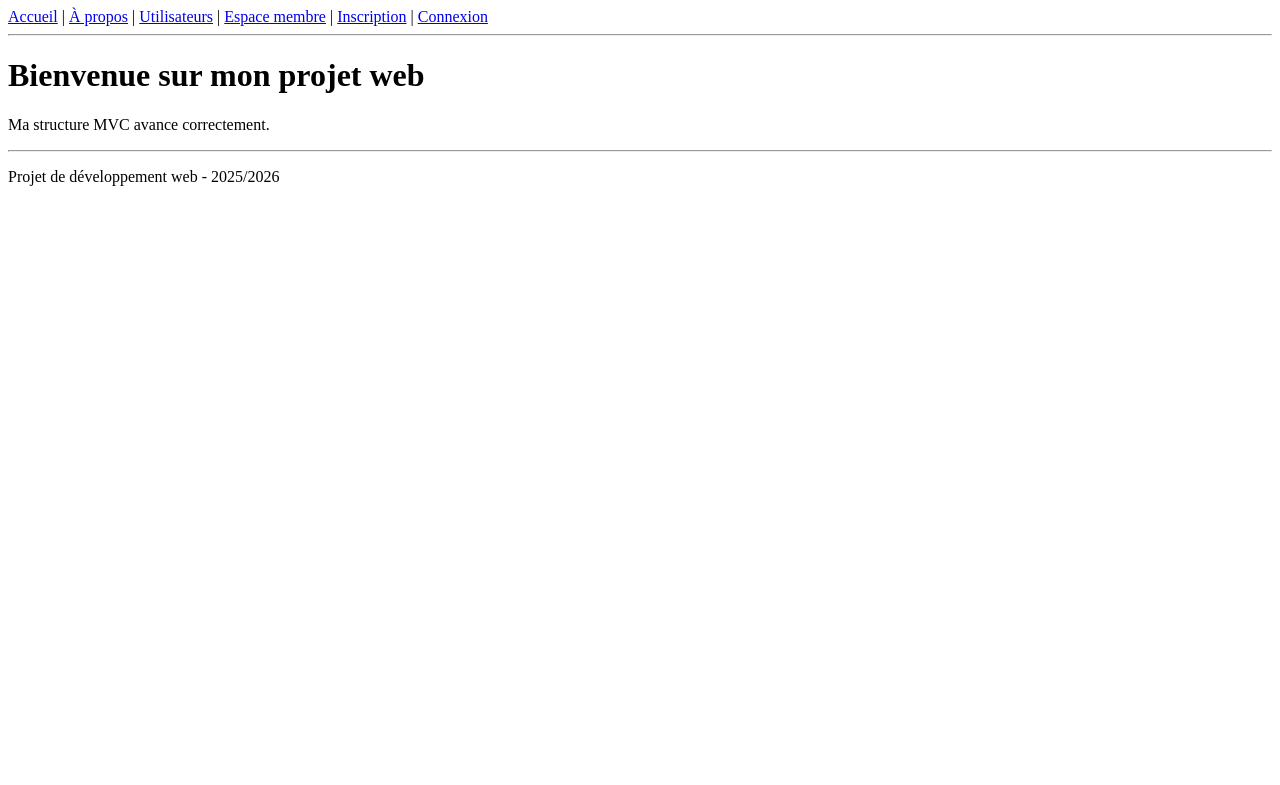
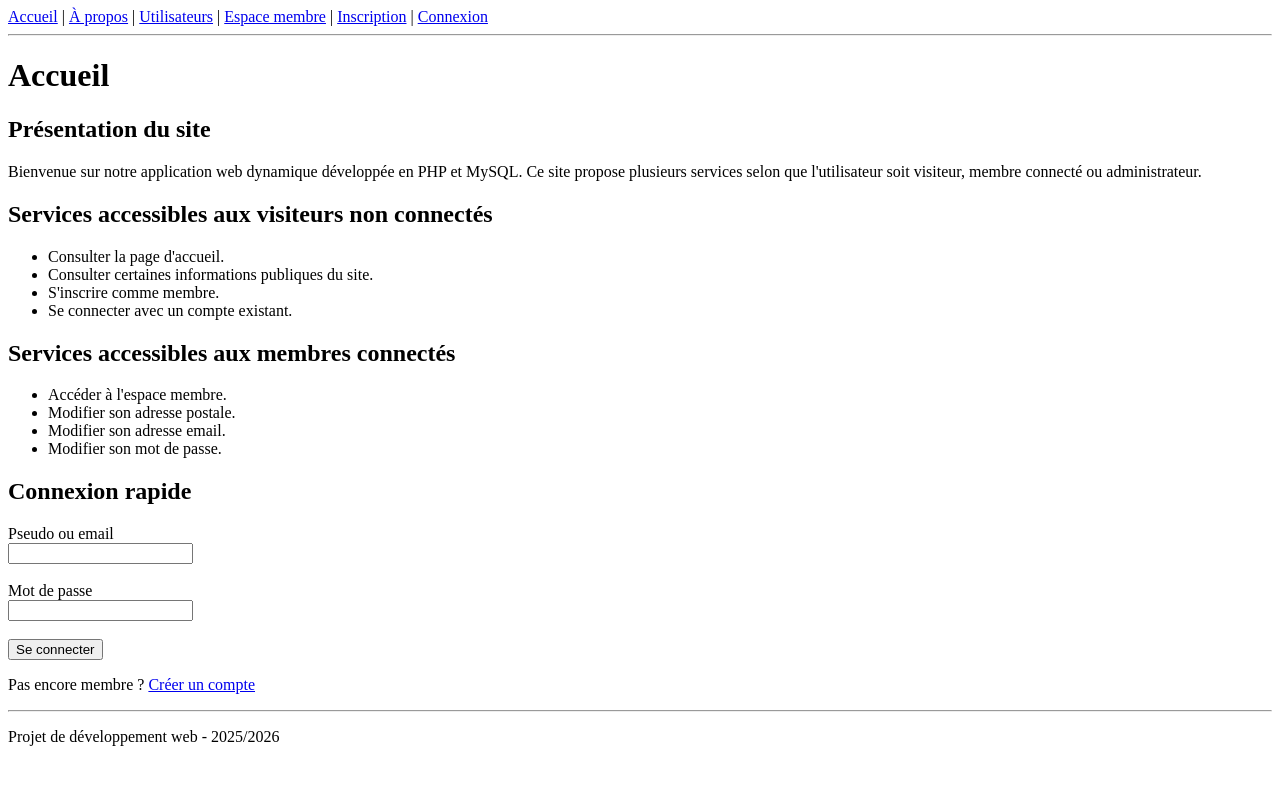
Before and after one commit to amrlag/projet_web, a PHP site: page /home.php in a window 1280 px wide. Shown: the top 785 px of the page. Run offline with PHP 8.4, Linux system fonts and the light colour scheme.

Commit message:
Conformité aux exigences liées à la section accueil

```diff
--- a/app/views/home.php
+++ b/app/views/home.php
@@ -1,6 +1,73 @@
 <?php require_once __DIR__ . '/partials/header.php'; ?>
 
-<h1>Bienvenue sur mon projet web</h1>
-<p>Ma structure MVC avance correctement.</p>
+<h1>Accueil</h1>
+
+<h2>Présentation du site</h2>
+
+<p>
+    Bienvenue sur notre application web dynamique développée en PHP et MySQL.
+    Ce site propose plusieurs services selon que l'utilisateur soit visiteur,
+    membre connecté ou administrateur.
+</p>
+
+<h2>Services accessibles aux visiteurs non connectés</h2>
+
+<ul>
+    <li>Consulter la page d'accueil.</li>
+    <li>Consulter certaines informations publiques du site.</li>
+    <li>S'inscrire comme membre.</li>
+    <li>Se connecter avec un compte existant.</li>
+</ul>
+
+<h2>Services accessibles aux membres connectés</h2>
+
+<ul>
+    <li>Accéder à l'espace membre.</li>
+    <li>Modifier son adresse postale.</li>
+    <li>Modifier son adresse email.</li>
+    <li>Modifier son mot de passe.</li>
+</ul>
+
+<?php if (isset($_SESSION['user'])): ?>
+
+    <h2>Session active</h2>
+
+    <p>
+        Vous êtes connecté en tant que :
+        <strong><?= htmlspecialchars($_SESSION['user']['username'] ?? '') ?></strong>
+    </p>
+
+    <p>
+        <a href="?page=profile">Modifier mon profil</a>
+    </p>
+
+<?php else: ?>
+
+    <h2>Connexion rapide</h2>
+
+    <form method="POST" action="?page=login_authenticate">
+        <div>
+            <label for="login">Pseudo ou email</label><br>
+            <input type="text" id="login" name="login" required>
+        </div>
+
+        <br>
+
+        <div>
+            <label for="password">Mot de passe</label><br>
+            <input type="password" id="password" name="password" required>
+        </div>
+
+        <br>
+
+        <button type="submit">Se connecter</button>
+    </form>
+
+    <p>
+        Pas encore membre ?
+        <a href="?page=register">Créer un compte</a>
+    </p>
+
+<?php endif; ?>
 
 <?php require_once __DIR__ . '/partials/footer.php'; ?>
```
